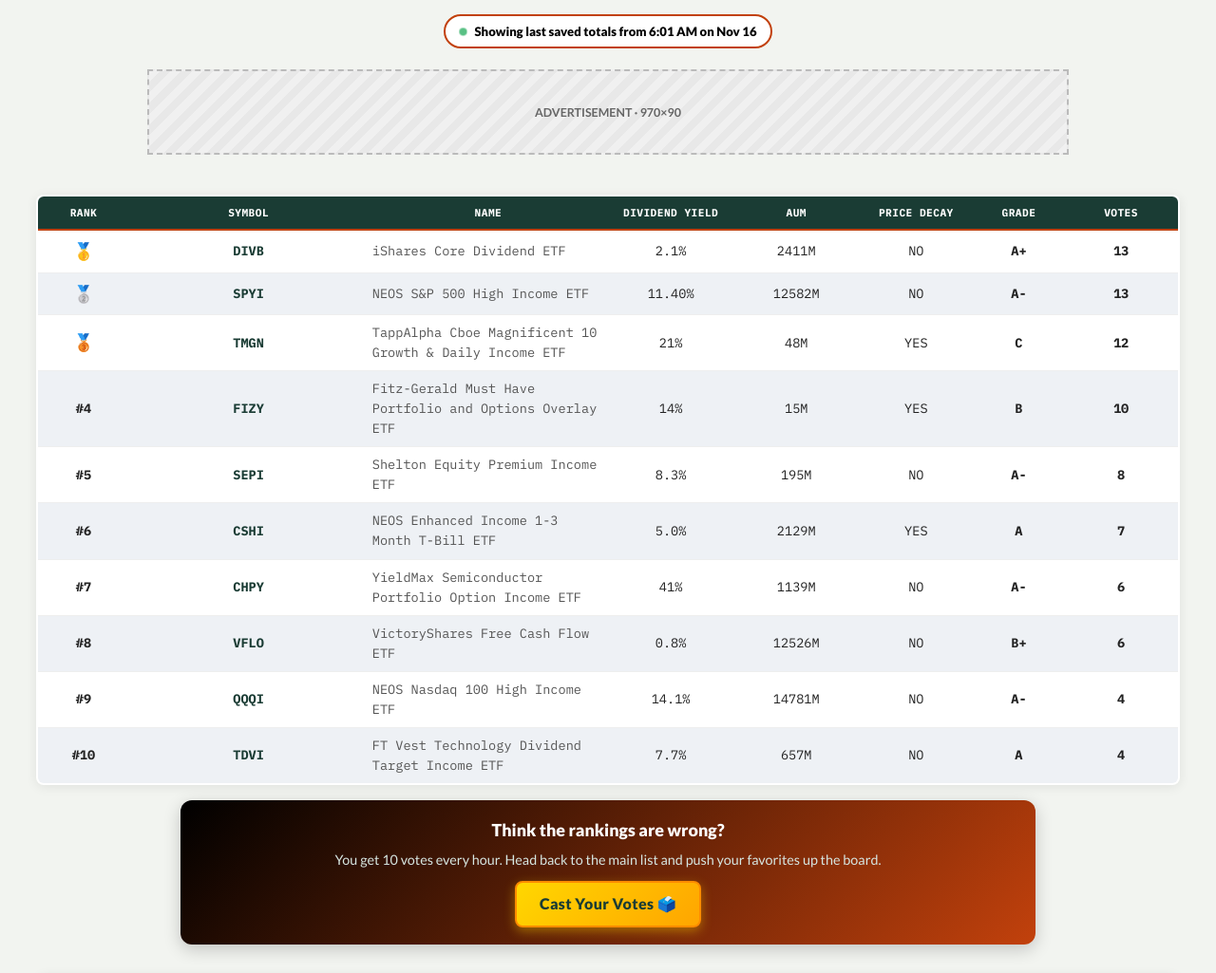
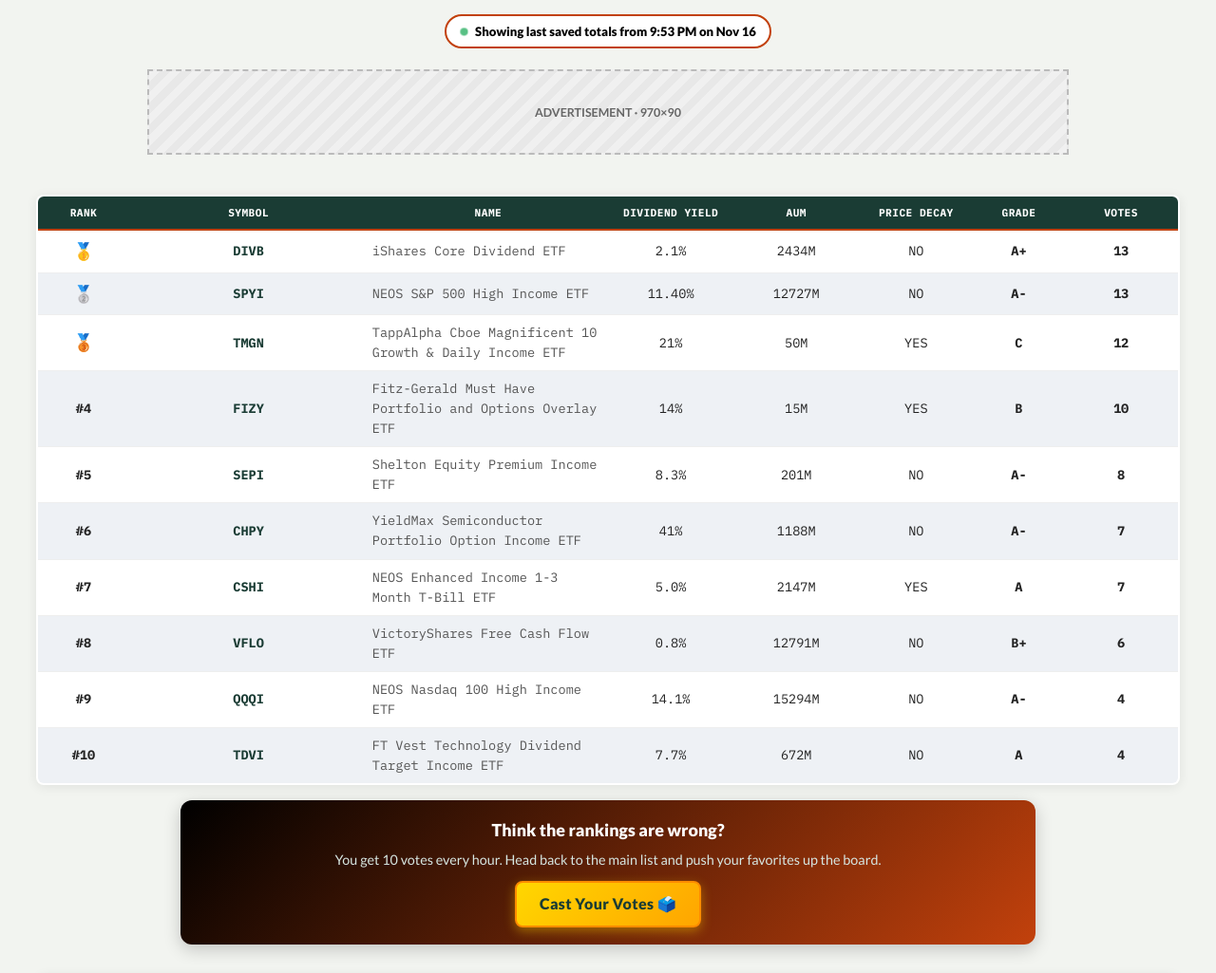
Before and after one commit to MarvinSMX/yield-atlas, a plain HTML site: page top-voted-etfs.html in a window 1280 px wide. Shown: the part 268-1293 px from the top of the page at 95% size. Drawn offline with Linux system fonts and the light colour scheme; no server answers.

Commit message:
Snapshot top voted ETFs

```diff
--- a/top-voted-etfs.html
+++ b/top-voted-etfs.html
@@ -830,7 +830,7 @@ tr:nth-child(even) {
     </p>
 
     <div style="text-align:center;">
-        <span class="live-note"><span class="live-dot"></span><span id="liveStamp" data-snapshot-at="2026-11-16T06:01:14.739Z">Vote totals</span></span>
+        <span class="live-note"><span class="live-dot"></span><span id="liveStamp" data-snapshot-at="2026-11-16T21:53:44.009Z">Vote totals</span></span>
     </div>
 
     <div class="ad-slot leaderboard" aria-label="Advertisement">Advertisement · 970×90</div>
@@ -850,14 +850,14 @@ tr:nth-child(even) {
                     <th class="col-votes">Votes</th>
                 </tr>
             </thead>
-            <tbody id="votedBody" data-sig="DIVB:13|SPYI:13|TMGN:12|FIZY:10|SEPI:8|CSHI:7|CHPY:6|VFLO:6|QQQI:4|TDVI:4">
+            <tbody id="votedBody" data-sig="DIVB:13|SPYI:13|TMGN:12|FIZY:10|SEPI:8|CHPY:7|CSHI:7|VFLO:6|QQQI:4|TDVI:4">
 <!-- SNAPSHOT:START -->
                 <tr class="top1" style="cursor:pointer;" title="View the full scorecard for DIVB">
                     <td class="rank col-rank" data-label="Rank"><span class="medal">🥇</span></td>
                     <td class="symbol" data-label="Symbol"><a class="sym-link" data-mod="voted_ticker" href="etf.html?symbol=DIVB">DIVB</a></td>
                     <td class="col-name" data-label="Name">iShares Core Dividend ETF</td>
                     <td class="col-yield" data-label="Dividend Yield">2.1%</td>
-                    <td class="col-aum" data-label="AUM">2411M</td>
+                    <td class="col-aum" data-label="AUM">2434M</td>
                     <td class="col-decay" data-label="Price Decay">NO</td>
                     <td class="grade col-grade" data-label="Grade">A+</td>
                     <td class="votes-cell col-votes" data-label="Votes">13</td>
@@ -867,7 +867,7 @@ tr:nth-child(even) {
                     <td class="symbol" data-label="Symbol"><a class="sym-link" data-mod="voted_ticker" href="etf.html?symbol=SPYI">SPYI</a></td>
                     <td class="col-name" data-label="Name">NEOS S&amp;P 500 High Income ETF</td>
                     <td class="col-yield" data-label="Dividend Yield">11.40%</td>
-                    <td class="col-aum" data-label="AUM">12582M</td>
+                    <td class="col-aum" data-label="AUM">12727M</td>
                     <td class="col-decay" data-label="Price Decay">NO</td>
                     <td class="grade col-grade" data-label="Grade">A-</td>
                     <td class="votes-cell col-votes" data-label="Votes">13</td>
@@ -877,7 +877,7 @@ tr:nth-child(even) {
                     <td class="symbol" data-label="Symbol"><a class="sym-link" data-mod="voted_ticker" href="etf.html?symbol=TMGN">TMGN</a></td>
                     <td class="col-name" data-label="Name">TappAlpha Cboe Magnificent 10 Growth &amp; Daily Income ETF</td>
                     <td class="col-yield" data-label="Dividend Yield">21%</td>
-                    <td class="col-aum" data-label="AUM">48M</td>
+                    <td class="col-aum" data-label="AUM">50M</td>
                     <td class="col-decay" data-label="Price Decay">YES</td>
                     <td class="grade col-grade" data-label="Grade">C</td>
                     <td class="votes-cell col-votes" data-label="Votes">12</td>
@@ -897,37 +897,37 @@ tr:nth-child(even) {
                     <td class="symbol" data-label="Symbol"><a class="sym-link" data-mod="voted_ticker" href="etf.html?symbol=SEPI">SEPI</a></td>
                     <td class="col-name" data-label="Name">Shelton Equity Premium Income ETF</td>
                     <td class="col-yield" data-label="Dividend Yield">8.3%</td>
-                    <td class="col-aum" data-label="AUM">195M</td>
+                    <td class="col-aum" data-label="AUM">201M</td>
                     <td class="col-decay" data-label="Price Decay">NO</td>
                     <td class="grade col-grade" data-label="Grade">A-</td>
                     <td class="votes-cell col-votes" data-label="Votes">8</td>
                 </tr>
+                <tr style="cursor:pointer;" title="View the full scorecard for CHPY">
+                    <td class="rank col-rank" data-label="Rank">#6</td>
+                    <td class="symbol" data-label="Symbol"><a class="sym-link" data-mod="voted_ticker" href="etf.html?symbol=CHPY">CHPY</a></td>
+                    <td class="col-name" data-label="Name">YieldMax Semiconductor Portfolio Option Income ETF</td>
+                    <td class="col-yield" data-label="Dividend Yield">41%</td>
+                    <td class="col-aum" data-label="AUM">1188M</td>
+                    <td class="col-decay" data-label="Price Decay">NO</td>
+                    <td class="grade col-grade" data-label="Grade">A-</td>
+                    <td class="votes-cell col-votes" data-label="Votes">7</td>
+                </tr>
                 <tr style="cursor:pointer;" title="View the full scorecard for CSHI">
-                    <td class="rank col-rank" data-label="Rank">#6</td>
+                    <td class="rank col-rank" data-label="Rank">#7</td>
                     <td class="symbol" data-label="Symbol"><a class="sym-link" data-mod="voted_ticker" href="etf.html?symbol=CSHI">CSHI</a></td>
                     <td class="col-name" data-label="Name">NEOS Enhanced Income 1-3 Month T-Bill ETF</td>
                     <td class="col-yield" data-label="Dividend Yield">5.0%</td>
-                    <td class="col-aum" data-label="AUM">2129M</td>
+                    <td class="col-aum" data-label="AUM">2147M</td>
                     <td class="col-decay" data-label="Price Decay">YES</td>
                     <td class="grade col-grade" data-label="Grade">A</td>
                     <td class="votes-cell col-votes" data-label="Votes">7</td>
-                </tr>
-                <tr style="cursor:pointer;" title="View the full scorecard for CHPY">
-                    <td class="rank col-rank" data-label="Rank">#7</td>
-                    <td class="symbol" data-label="Symbol"><a class="sym-link" data-mod="voted_ticker" href="etf.html?symbol=CHPY">CHPY</a></td>
-                    <td class="col-name" data-label="Name">YieldMax Semiconductor Portfolio Option Income ETF</td>
-                    <td class="col-yield" data-label="Dividend Yield">41%</td>
-                    <td class="col-aum" data-label="AUM">1139M</td>
-                    <td class="col-decay" data-label="Price Decay">NO</td>
-                    <td class="grade col-grade" data-label="Grade">A-</td>
-                    <td class="votes-cell col-votes" data-label="Votes">6</td>
                 </tr>
                 <tr style="cursor:pointer;" title="View the full scorecard for VFLO">
                     <td class="rank col-rank" data-label="Rank">#8</td>
                     <td class="symbol" data-label="Symbol"><a class="sym-link" data-mod="voted_ticker" href="etf.html?symbol=VFLO">VFLO</a></td>
                     <td class="col-name" data-label="Name">VictoryShares Free Cash Flow ETF</td>
                     <td class="col-yield" data-label="Dividend Yield">0.8%</td>
-                    <td class="col-aum" data-label="AUM">12526M</td>
+                    <td class="col-aum" data-label="AUM">12791M</td>
                     <td class="col-decay" data-label="Price Decay">NO</td>
                     <td class="grade col-grade" data-label="Grade">B+</td>
                     <td class="votes-cell col-votes" data-label="Votes">6</td>
@@ -937,7 +937,7 @@ tr:nth-child(even) {
                     <td class="symbol" data-label="Symbol"><a class="sym-link" data-mod="voted_ticker" href="etf.html?symbol=QQQI">QQQI</a></td>
                     <td class="col-name" data-label="Name">NEOS Nasdaq 100 High Income ETF</td>
                     <td class="col-yield" data-label="Dividend Yield">14.1%</td>
-                    <td class="col-aum" data-label="AUM">14781M</td>
+                    <td class="col-aum" data-label="AUM">15294M</td>
                     <td class="col-decay" data-label="Price Decay">NO</td>
                     <td class="grade col-grade" data-label="Grade">A-</td>
                     <td class="votes-cell col-votes" data-label="Votes">4</td>
@@ -947,7 +947,7 @@ tr:nth-child(even) {
                     <td class="symbol" data-label="Symbol"><a class="sym-link" data-mod="voted_ticker" href="etf.html?symbol=TDVI">TDVI</a></td>
                     <td class="col-name" data-label="Name">FT Vest Technology Dividend Target Income ETF</td>
                     <td class="col-yield" data-label="Dividend Yield">7.7%</td>
-                    <td class="col-aum" data-label="AUM">657M</td>
+                    <td class="col-aum" data-label="AUM">672M</td>
                     <td class="col-decay" data-label="Price Decay">NO</td>
                     <td class="grade col-grade" data-label="Grade">A</td>
                     <td class="votes-cell col-votes" data-label="Votes">4</td>
```
Also changed, not shown: data/top-voted.json (+7 -7 lines).
